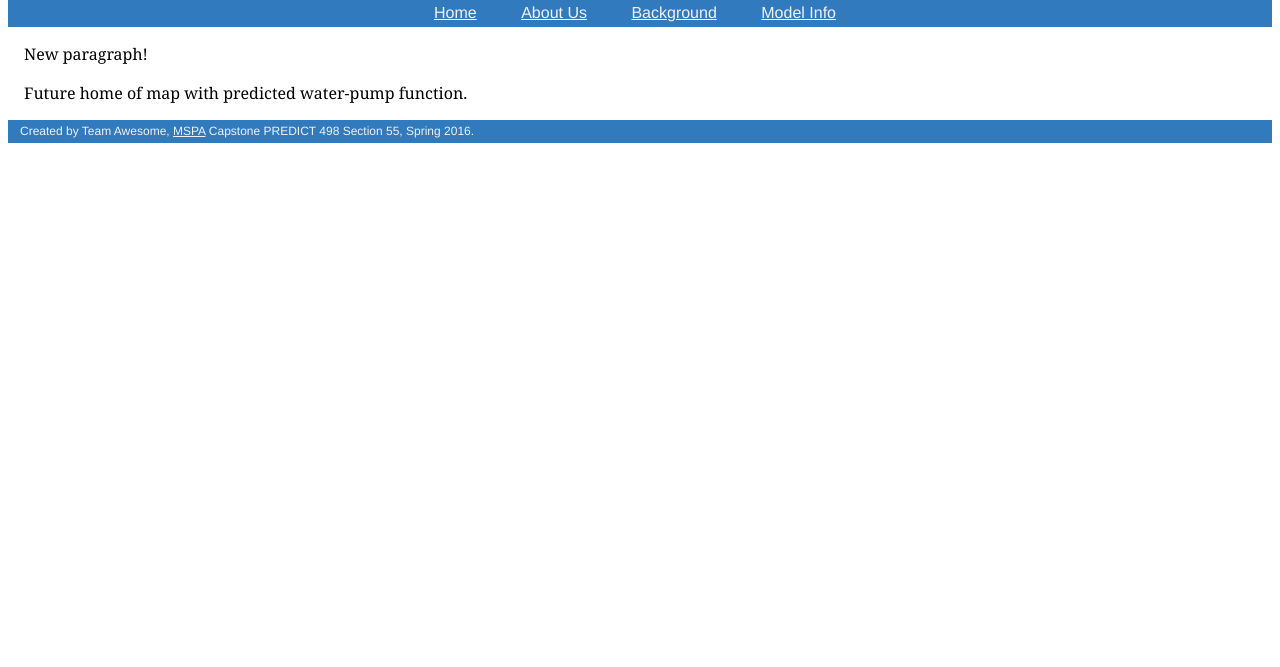
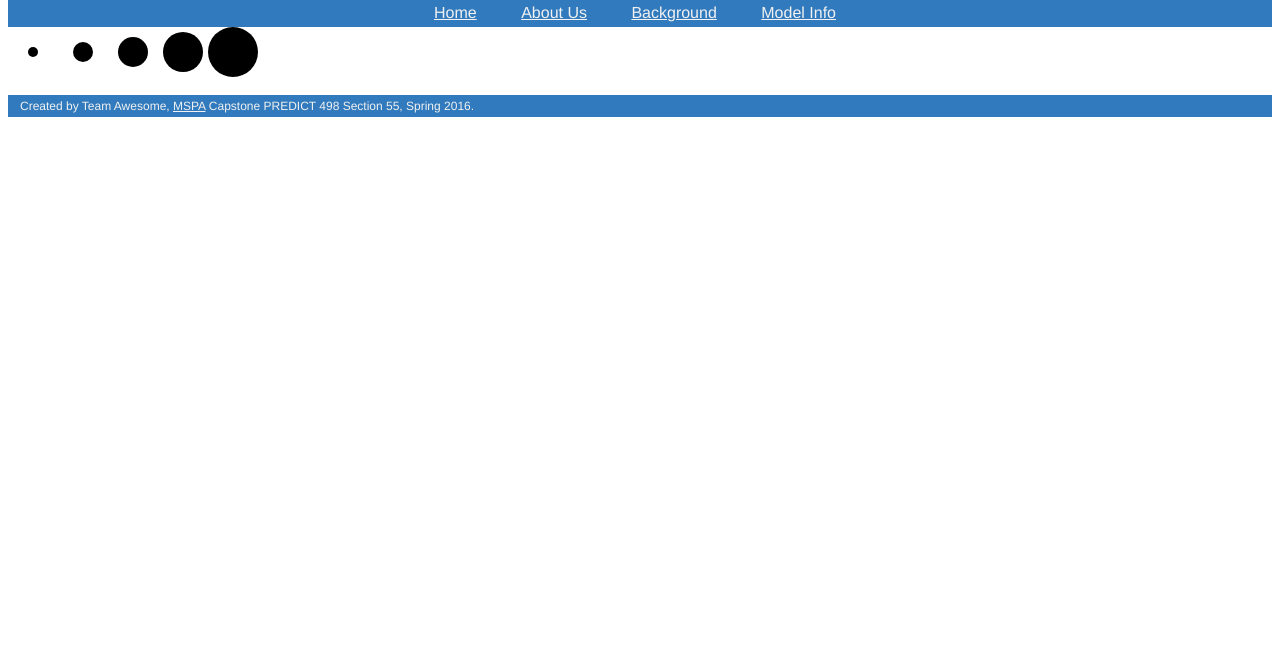
Before and after one commit to MSPAwesome/MSPAwesome.github.io, a plain HTML site: page index.html in a window 1280 px wide. Shown: the part 133-800 px from the top of the page. Drawn offline with nearby package versions, Linux system fonts and the light colour scheme.

Commit message:
Adding javascript refs and files

```diff
--- a/index.html
+++ b/index.html
@@ -2,13 +2,11 @@
 <html lang="en">
   <head>
     <meta charset="utf-8">
-    <!-- reference to hosted d3 lib -->
-    <script src="https://d3js.org/d3.v3.min.js" charset="utf-8"></script>
-
-    <!--styles-->
     <link href="css/styles.css" type="text/css" rel="stylesheet" />
 	  <link href='https://fonts.googleapis.com/css?family=Montserrat:700' rel='stylesheet' type='text/css'>
+
     <title>Pump It Up</title>
+
   </head>
 
   <body>
@@ -23,16 +21,11 @@
   			</ul>
   		</nav>
   	</header>
+
     <main role="main">
-
-      <script type="text/javascript">
-        // d3 code here! This is just an exercise:
-        d3.select("main").append("p").text("New paragraph!");
-      </script>
-
-      <p>
-        Future home of map with predicted water-pump function.
-      </p>
+      <!-- We'll add our svgs for the dashboard components here.
+        If we need to include regular <p> text as well, we can maybe
+        add a div for the svg elements? -->
     </main>
 
     <footer>
@@ -40,5 +33,9 @@
         Created by Team Awesome, <a href="http://sps.northwestern.edu/program-areas/graduate/predictive-analytics/" style="color: #f1f1f1">MSPA</a> Capstone PREDICT 498 Section 55, Spring 2016.
       </p>
     </footer>
+
+    <!-- javascript -->
+    <script src="https://d3js.org/d3.v3.min.js"></script>
+    <script src="js/dashboard.js"></script>
   </body>
 </html>
--- /dev/null
+++ b/js/dashboard.js
@@ -0,0 +1,44 @@
+  /*
+  var dataset;  // global variable for the data itself
+  // d3.csv is async, so if other functions require the data to
+  // be loaded, include them inside this function.
+
+ d3.csv("data/counts.csv", function(error, data) {
+    if(error) {   // if error is not NULL, i.e. data file loaded wrong
+      console.log(error);
+    } else {
+      console.log(data);  // if file loaded correctly, go on with it
+
+      // Assign CSV data to variable so we can get it later
+      dataset = data;
+      d3.select("main").selectAll("p")
+        .data(dataset)
+        .enter()
+        .append("p")
+        .text(function(d) { return d; })
+        .style("color", "red");
+    }
+  });
+  */
+  // width and height of main svg, in pixels
+  var w = 500
+  var h = 50
+
+  // something simplier to play with
+  var svg = d3.select("main")
+    .append("svg")
+    .attr("width", w)
+    .attr("height", h);
+
+  var dataset = [ 5, 10 ,15 , 20, 25 ]
+  var circles = svg.selectAll("circle")
+                  .data(dataset)
+                  .enter()
+                  .append("circle");
+  circles.attr("cx", function(d, i) {
+    return (i * 50) + 25;
+  })
+    .attr("cy", h/2)
+    .attr("r", function(d) {
+      return d;
+    });
```
